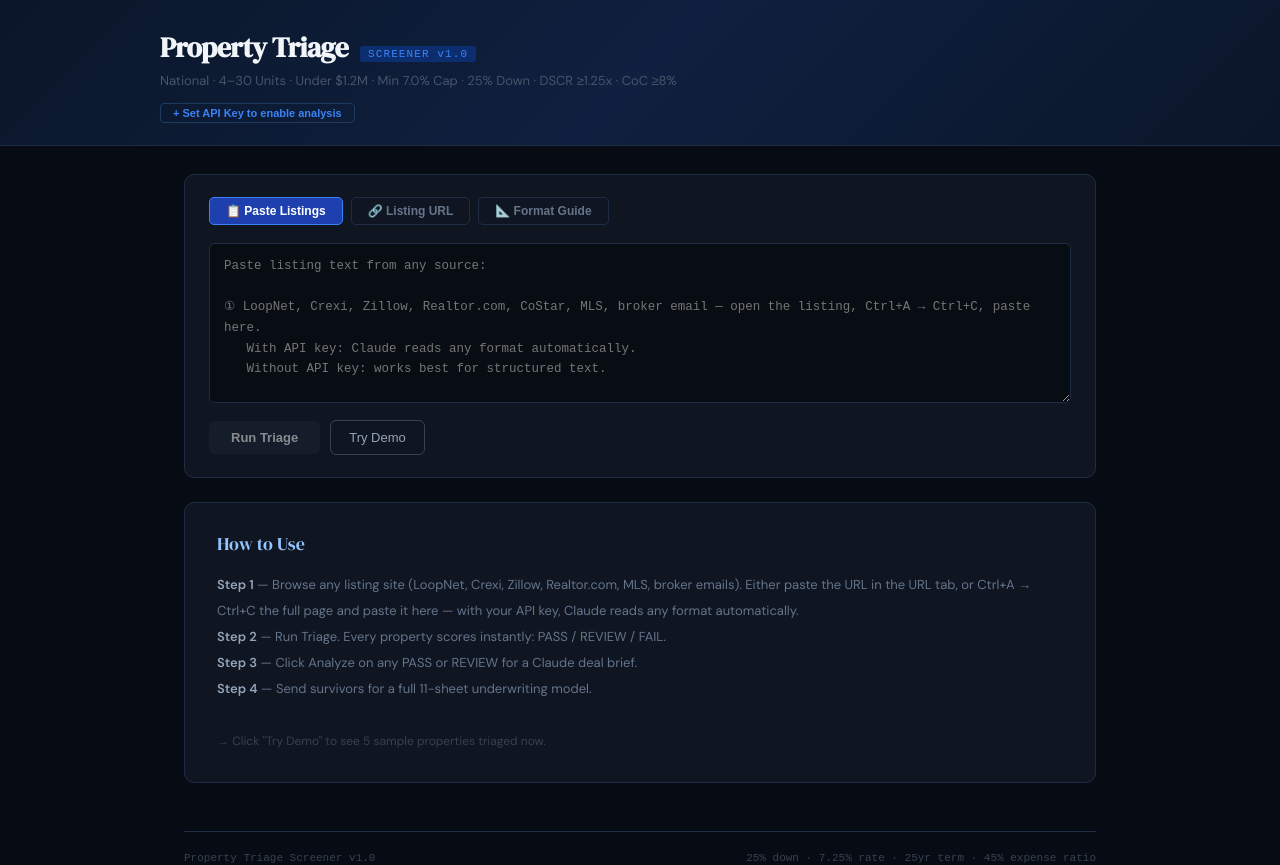
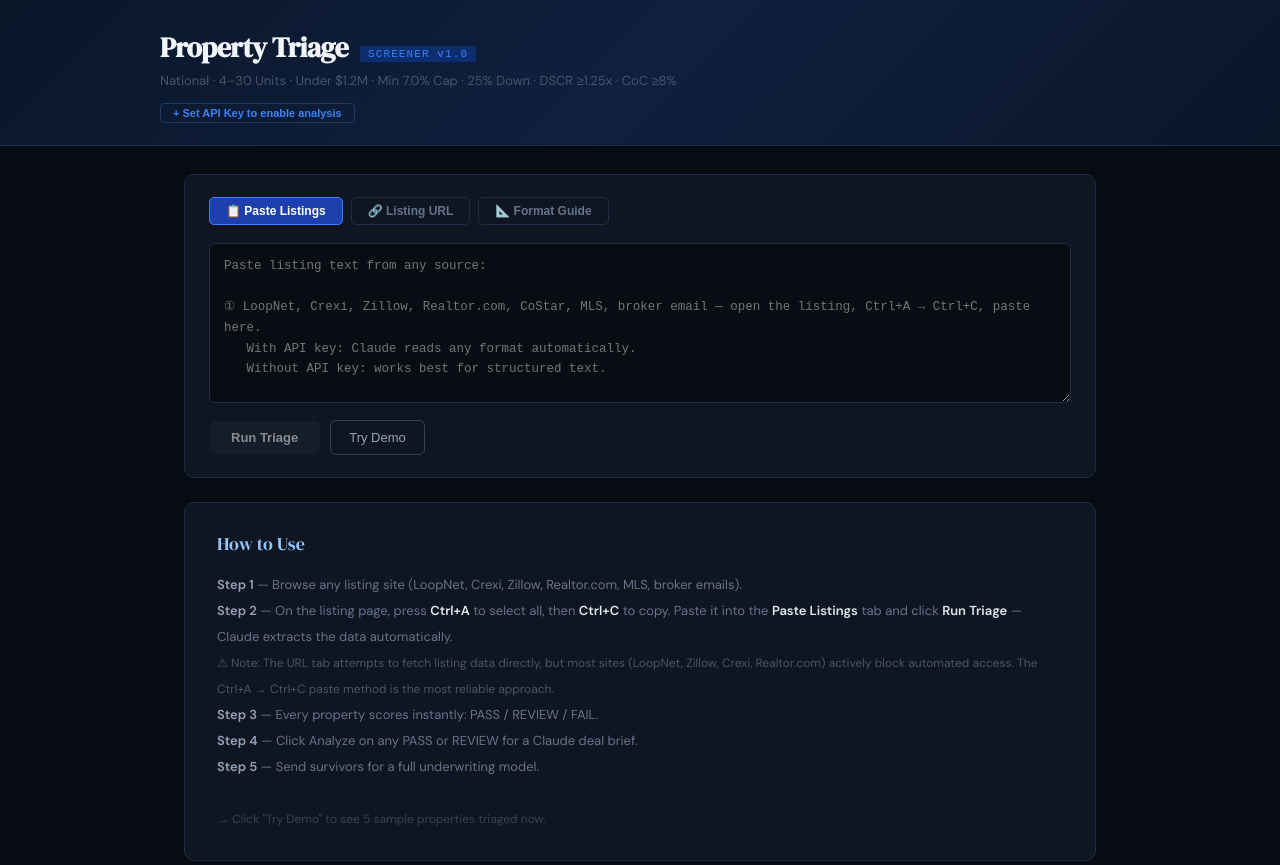
Before and after one commit to oconnor1171/property-triage, a React (Create React App) app: page / in a window 1280 px wide. Shown: the top 865 px of the page. Built offline with nearby package versions, Linux system fonts and the light colour scheme.

Commit message:
Update How to Use: recommend paste method over URL tab due to bot blockers

```diff
--- a/src/App.js
+++ b/src/App.js
@@ -575,10 +575,12 @@ export default function App() {
           <div style={{ background:"#0f1621", border:"1px solid #1e2d45", borderRadius:10, padding:"28px 32px" }}>
             <div style={{ fontFamily:"'DM Serif Display',Georgia,serif", fontSize:18, color:"#93c5fd", marginBottom:16 }}>How to Use</div>
             <div style={{ color:"#64748b", fontSize:13, lineHeight:2 }}>
-              <strong style={{ color:"#94a3b8" }}>Step 1</strong> — Browse any listing site (LoopNet, Crexi, Zillow, Realtor.com, MLS, broker emails). Either paste the URL in the URL tab, or Ctrl+A → Ctrl+C the full page and paste it here — with your API key, Claude reads any format automatically.<br/>
-              <strong style={{ color:"#94a3b8" }}>Step 2</strong> — Run Triage. Every property scores instantly: PASS / REVIEW / FAIL.<br/>
-              <strong style={{ color:"#94a3b8" }}>Step 3</strong> — Click Analyze on any PASS or REVIEW for a Claude deal brief.<br/>
-              <strong style={{ color:"#94a3b8" }}>Step 4</strong> — Send survivors for a full 11-sheet underwriting model.<br/>
+              <strong style={{ color:"#94a3b8" }}>Step 1</strong> — Browse any listing site (LoopNet, Crexi, Zillow, Realtor.com, MLS, broker emails).<br/>
+              <strong style={{ color:"#94a3b8" }}>Step 2</strong> — On the listing page, press <strong style={{ color:"#e2e8f0" }}>Ctrl+A</strong> to select all, then <strong style={{ color:"#e2e8f0" }}>Ctrl+C</strong> to copy. Paste it into the <strong style={{ color:"#e2e8f0" }}>Paste Listings</strong> tab and click <strong style={{ color:"#e2e8f0" }}>Run Triage</strong> — Claude extracts the data automatically.<br/>
+              <span style={{ color:"#475569", fontSize:12 }}>⚠ Note: The URL tab attempts to fetch listing data directly, but most sites (LoopNet, Zillow, Crexi, Realtor.com) actively block automated access. The Ctrl+A → Ctrl+C paste method is the most reliable approach.</span><br/>
+              <strong style={{ color:"#94a3b8" }}>Step 3</strong> — Every property scores instantly: PASS / REVIEW / FAIL.<br/>
+              <strong style={{ color:"#94a3b8" }}>Step 4</strong> — Click Analyze on any PASS or REVIEW for a Claude deal brief.<br/>
+              <strong style={{ color:"#94a3b8" }}>Step 5</strong> — Send survivors for a full underwriting model.<br/>
               <br/><span style={{ color:"#374151", fontSize:12 }}>→ Click "Try Demo" to see 5 sample properties triaged now.</span>
             </div>
           </div>
```
